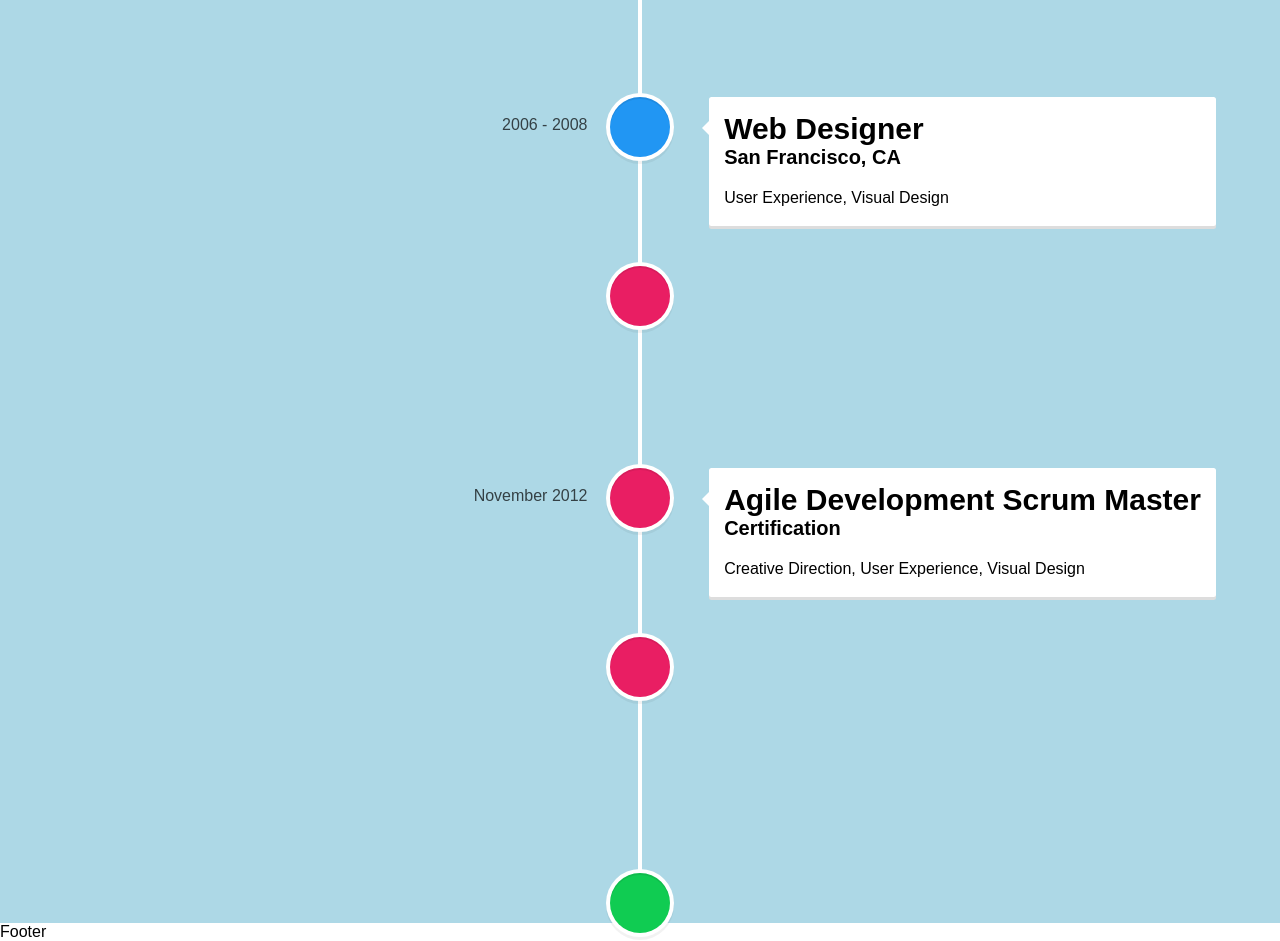
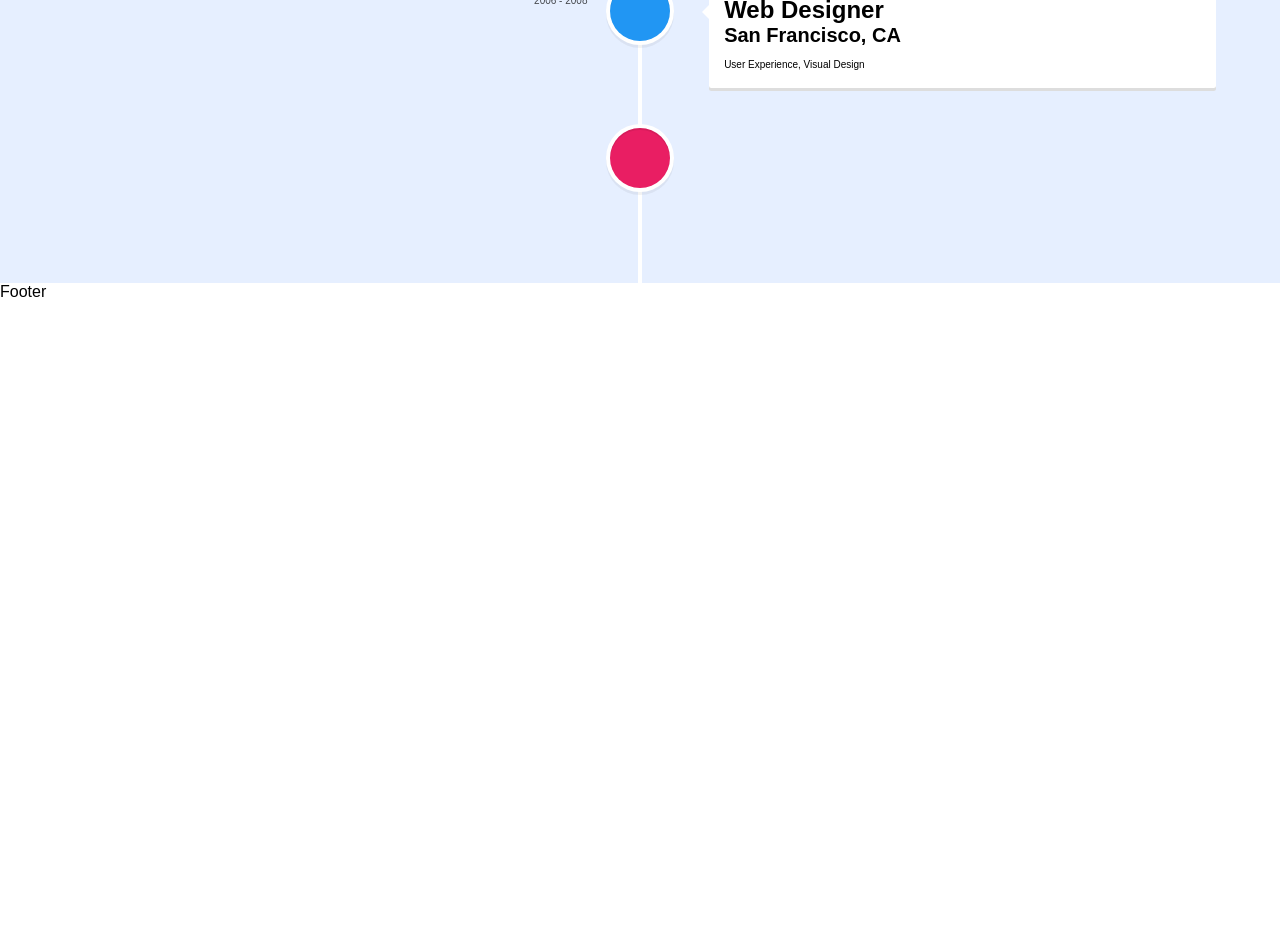
Before and after one commit to SpencerJSaunders/SpencerJSaunders.github.io, a React (Create React App) app in the folder portfolio/: page / in a window 1280 px wide. Shown: the part 1280-2221 px from the top of the page. After the commit the page ends 1581 px from the top, so only its background shows below. Built offline with nearby package versions, Linux system fonts and the light colour scheme; a web font is replaced by a local one.

Commit message:
Added employment timeline section

```diff
--- a/portfolio/public/index.html
+++ b/portfolio/public/index.html
@@ -25,7 +25,7 @@
       work correctly both with client-side routing and a non-root public URL.
       Learn how to configure a non-root public URL by running `npm run build`.
     -->
-  <title>React App</title>
+  <title>Spencer Saunders</title>
 </head>
 
 <body>
--- a/portfolio/src/EmploymentHistory.js
+++ b/portfolio/src/EmploymentHistory.js
@@ -3,12 +3,14 @@ import {
   VerticalTimelineElement,
 } from "react-vertical-timeline-component";
 import "react-vertical-timeline-component/style.min.css";
+import BoozAllenHamiltonLogo from "./booz.jpg";
 
 const EmploymentHistory = () => {
   return (
-    <div className='employment-history'>
+    <div className="employment-history">
       <VerticalTimeline>
         <VerticalTimelineElement
+          icon={<img src={BoozAllenHamiltonLogo} />}
           className="vertical-timeline-element--work"
           contentStyle={{ background: "rgb(33, 150, 243)", color: "#fff" }}
           contentArrowStyle={{ borderRight: "7px solid  rgb(33, 150, 243)" }}
@@ -69,33 +71,6 @@ const EmploymentHistory = () => {
           <h4 className="vertical-timeline-element-subtitle">Online Course</h4>
           <p>Strategy, Social Media</p>
         </VerticalTimelineElement>
-        <VerticalTimelineElement
-          className="vertical-timeline-element--education"
-          date="November 2012"
-          iconStyle={{ background: "rgb(233, 30, 99)", color: "#fff" }}
-        >
-          <h3 className="vertical-timeline-element-title">
-            Agile Development Scrum Master
-          </h3>
-          <h4 className="vertical-timeline-element-subtitle">Certification</h4>
-          <p>Creative Direction, User Experience, Visual Design</p>
-        </VerticalTimelineElement>
-        <VerticalTimelineElement
-          className="vertical-timeline-element--education"
-          date="2002 - 2006"
-          iconStyle={{ background: "rgb(233, 30, 99)", color: "#fff" }}
-        >
-          <h3 className="vertical-timeline-element-title">
-            Bachelor of Science in Interactive Digital Media Visual Imaging
-          </h3>
-          <h4 className="vertical-timeline-element-subtitle">
-            Bachelor Degree
-          </h4>
-          <p>Creative Direction, Visual Design</p>
-        </VerticalTimelineElement>
-        <VerticalTimelineElement
-          iconStyle={{ background: "rgb(16, 204, 82)", color: "#fff" }}
-        />
       </VerticalTimeline>
     </div>
   );
--- a/portfolio/src/styles/index.scss
+++ b/portfolio/src/styles/index.scss
@@ -20,15 +20,19 @@ html {
 
 p,
 span {
-  font-size: 1.6rem !important;
+  font-size: 1.6rem;
+}
+
+h1 {
+  font-size: 3.2rem;
 }
 
 h2 {
-  font-size: 4rem;
+  font-size: 2.6rem;
 }
 
 h3 {
-  font-size: 3rem;
+  font-size: 2.4rem;
 }
 
 h4 {
@@ -36,5 +40,9 @@ h4 {
 }
 
 .employment-history {
-  background-color: lightblue;
+  background-color: #e6efff;
 }
+
+.vertical-timeline p {
+  font-size: 1.6rem;
+}
```
Also changed, not shown: portfolio/src/booz.jpg (added).
